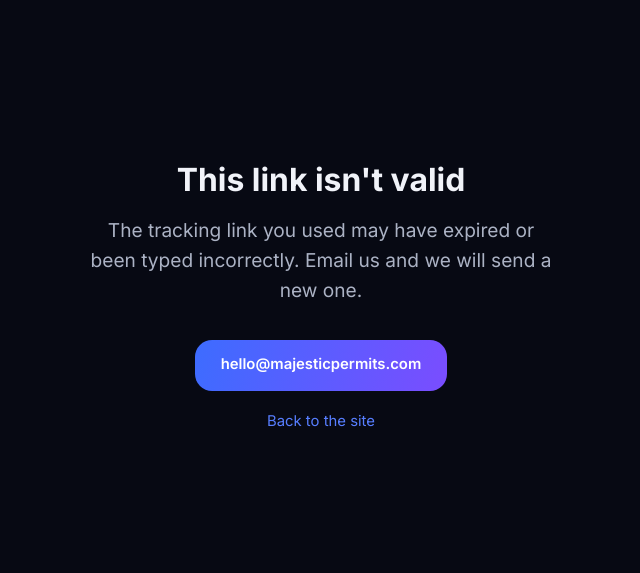
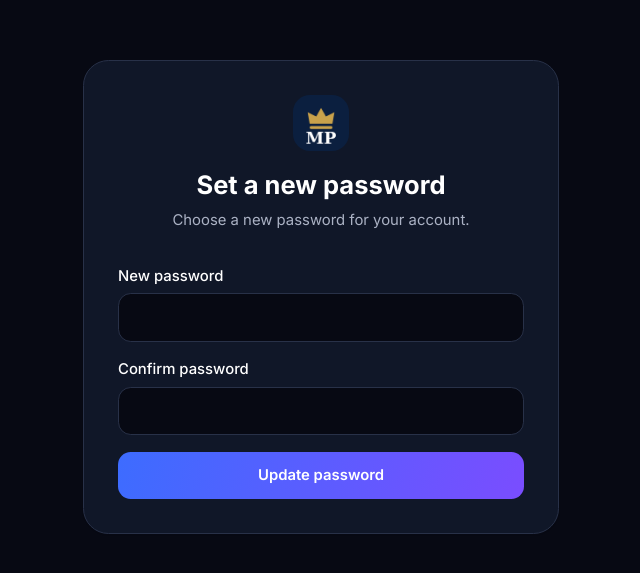
Before and after one commit to padavanoangelique-rgb/MajesticPermitsHUB, a Next.js app: page /auth/reset-password in a window 1280 px wide. Before the commit this address had no page. Shown: the part 103-676 px from the top of the page, without its empty margins (319-959 px from the left). Built offline with nearby package versions, Linux system fonts and the light colour scheme; no server answers.

Commit message:
Add working password reset page for email links

```diff
--- /dev/null
+++ b/src/app/auth/reset-password/page.tsx
@@ -0,0 +1,139 @@
+"use client";
+
+import { useEffect, useState } from "react";
+import { createClient } from "@/lib/supabase/client";
+import Image from "next/image";
+
+export default function ResetPasswordPage() {
+  const [password, setPassword] = useState("");
+  const [confirm, setConfirm] = useState("");
+  const [ready, setReady] = useState(false);
+  const [error, setError] = useState("");
+  const [message, setMessage] = useState("");
+  const [loading, setLoading] = useState(false);
+
+  useEffect(() => {
+    const supabase = createClient();
+    const { data: { subscription } } = supabase.auth.onAuthStateChange((event) => {
+      if (event === "PASSWORD_RECOVERY" || event === "SIGNED_IN") {
+        setReady(true);
+      }
+    });
+
+    // Supabase recovery links land with a hash or code. Give the client a moment to exchange it.
+    const timer = setTimeout(() => setReady(true), 800);
+    return () => {
+      subscription.unsubscribe();
+      clearTimeout(timer);
+    };
+  }, []);
+
+  async function handleSubmit(e: React.FormEvent) {
+    e.preventDefault();
+    setError("");
+    setMessage("");
+
+    if (password.length < 8) {
+      setError("Use at least 8 characters.");
+      return;
+    }
+    if (password !== confirm) {
+      setError("Passwords do not match.");
+      return;
+    }
+
+    setLoading(true);
+    try {
+      const supabase = createClient();
+      const { error: updateError } = await supabase.auth.updateUser({ password });
+      if (updateError) {
+        setError(updateError.message);
+        setLoading(false);
+        return;
+      }
+      setMessage("Password updated. Taking you to sign in…");
+      const admin = window.location.hostname === "admin.majesticpermits.com";
+      setTimeout(() => {
+        window.location.assign(admin ? "/admin" : "/dashboard");
+      }, 800);
+    } catch (err: any) {
+      setError(err?.message || "Could not update password.");
+      setLoading(false);
+    }
+  }
+
+  return (
+    <div className="flex min-h-screen items-center justify-center bg-background px-4">
+      <div className="w-full max-w-md rounded-3xl border border-border bg-card p-8 shadow-sm dark:border-border dark:bg-card">
+        <div className="mb-8 text-center">
+          <Image
+            src="/icons/icon-512.png"
+            alt="Majestic Permits"
+            width={56}
+            height={56}
+            priority
+            className="mx-auto rounded-2xl"
+          />
+          <h1 className="mt-4 text-2xl font-bold text-primary dark:text-white">
+            Set a new password
+          </h1>
+          <p className="mt-2 text-sm text-muted-foreground">
+            Choose a new password for your account.
+          </p>
+        </div>
+
+        {!ready ? (
+          <p className="text-center text-sm text-muted-foreground">Opening your reset link…</p>
+        ) : (
+          <form onSubmit={handleSubmit} className="space-y-4">
+            <div>
+              <label htmlFor="password" className="mb-1.5 block text-sm font-medium text-primary dark:text-white">
+                New password
+              </label>
+              <input
+                id="password"
+                type="password"
+                autoComplete="new-password"
+                value={password}
+                onChange={(e) => setPassword(e.target.value)}
+                required
+                className="w-full rounded-xl border border-border bg-card px-4 py-3 text-sm text-foreground outline-none focus:border-primary focus:ring-2 focus:ring-primary/20 dark:border-border dark:bg-background dark:text-white"
+              />
+            </div>
+            <div>
+              <label htmlFor="confirm" className="mb-1.5 block text-sm font-medium text-primary dark:text-white">
+                Confirm password
+              </label>
+              <input
+                id="confirm"
+                type="password"
+                autoComplete="new-password"
+                value={confirm}
+                onChange={(e) => setConfirm(e.target.value)}
+                required
+                className="w-full rounded-xl border border-border bg-card px-4 py-3 text-sm text-foreground outline-none focus:border-primary focus:ring-2 focus:ring-primary/20 dark:border-border dark:bg-background dark:text-white"
+              />
+            </div>
+
+            {error && (
+              <p role="alert" className="rounded-xl bg-red-950/30 px-4 py-3 text-sm text-red-200 dark:bg-red-900/20 dark:text-red-400">
+                {error}
+              </p>
+            )}
+            {message && (
+              <p className="rounded-xl bg-emerald-950/30 px-4 py-3 text-sm text-emerald-200">{message}</p>
+            )}
+
+            <button
+              type="submit"
+              disabled={loading}
+              className="w-full rounded-xl bg-primary py-3 text-sm font-semibold text-white transition hover:bg-primary disabled:opacity-60"
+            >
+              {loading ? "Saving…" : "Update password"}
+            </button>
+          </form>
+        )}
+      </div>
+    </div>
+  );
+}
```
